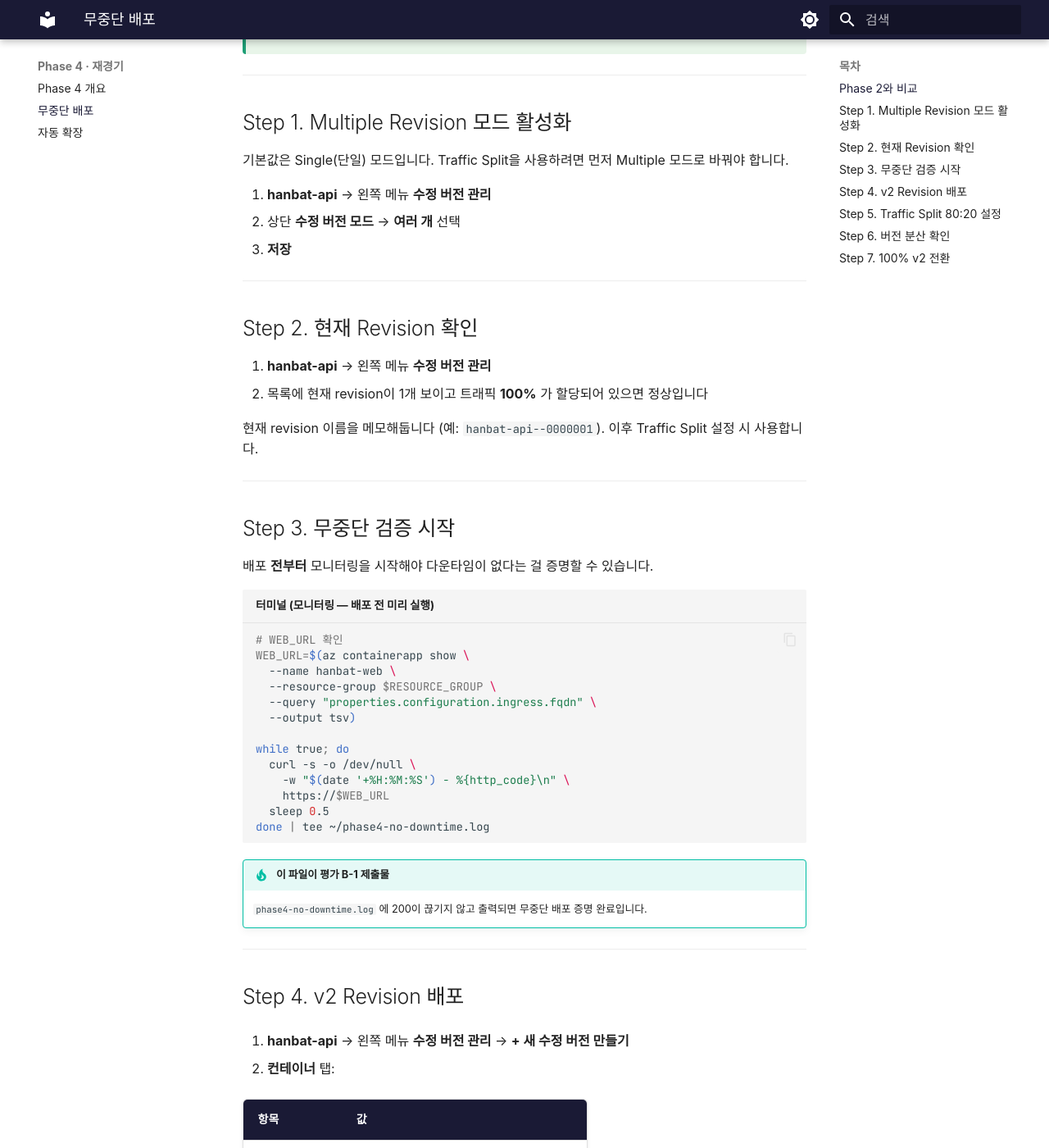
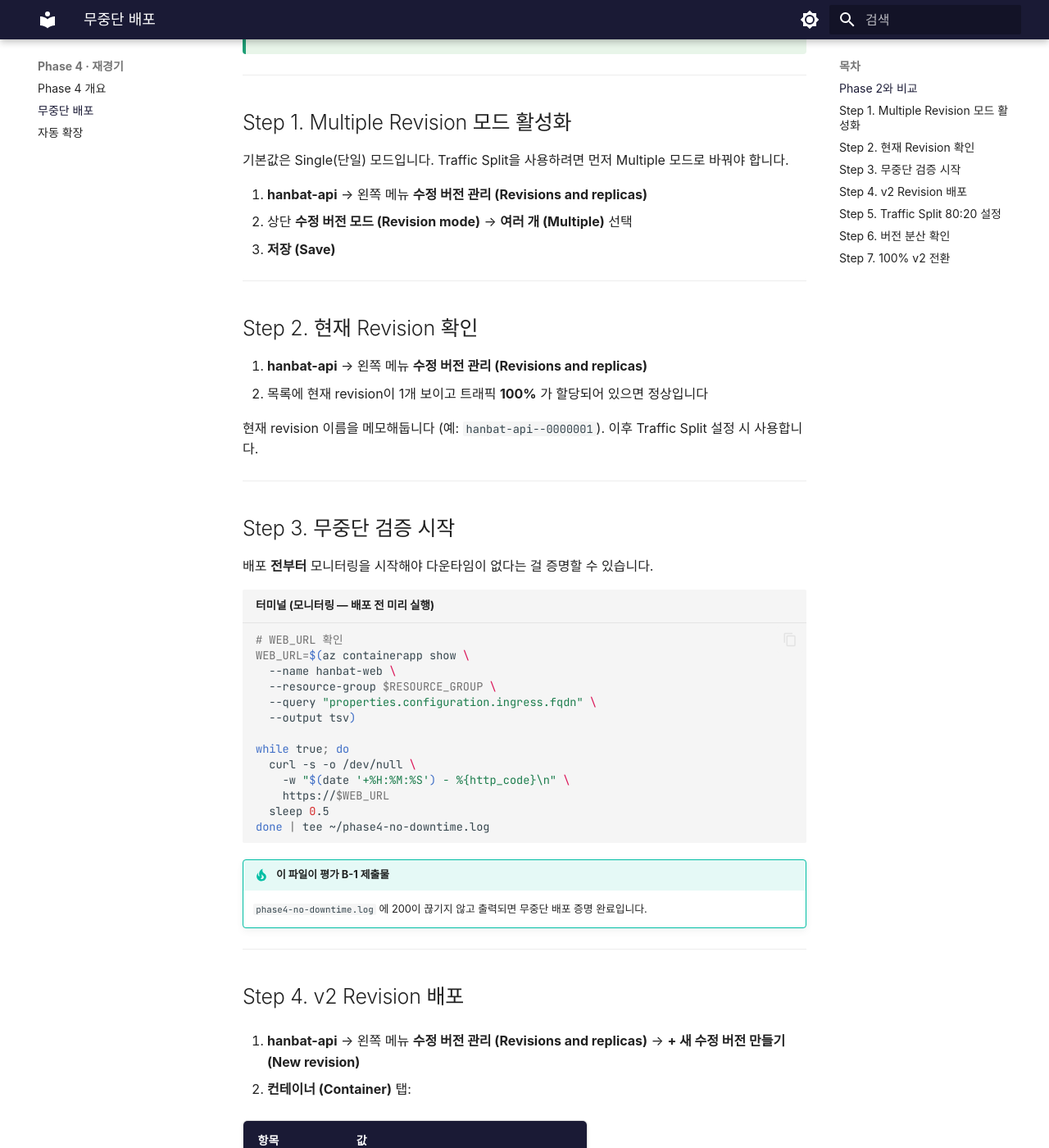
Before and after one commit to skilleat-labs/container-service-labs, an MkDocs documentation site: the page built from docs/phase-4/zero-downtime-deploy.md, in a window 1280 px wide and 1400 px high, scrolled down 591 px. Shown: the whole window at 82% size. Built offline with MkDocs 1.6.1 and Material for MkDocs 9.7.7, drawn with Linux system fonts in a browser that asks for light colours; some web fonts are replaced; some of the changed text lies outside the part shown.

Commit message:
docs: 포털 메뉴명에 영문 병기 추가
- 기본 사항 (Basics), 컨테이너 (Container), 수신 (Ingress)
- Scale (규모 조정), 수정 버전 관리 (Revisions and replicas)
- 수정 버전 모드 (Revision mode), 여러 개 (Multiple)
- 새 수정 버전 만들기 (New revision)
- 검토 + 만들기 (Review + create), 만들기 (Create), 저장 (Save)

Co-Authored-By: Claude Sonnet 4.6 <noreply@anthropic.com>

```diff
--- a/docs/phase-4/zero-downtime-deploy.md
+++ b/docs/phase-4/zero-downtime-deploy.md
@@ -27,15 +27,15 @@ Revision 교체 → 다운타임 0초 / Traffic Split → v1:v2 = 80:20
 
 기본값은 Single(단일) 모드입니다. Traffic Split을 사용하려면 먼저 Multiple 모드로 바꿔야 합니다.
 
-1. **hanbat-api** → 왼쪽 메뉴 **수정 버전 관리**
-2. 상단 **수정 버전 모드** → **여러 개** 선택
-3. **저장**
+1. **hanbat-api** → 왼쪽 메뉴 **수정 버전 관리 (Revisions and replicas)**
+2. 상단 **수정 버전 모드 (Revision mode)** → **여러 개 (Multiple)** 선택
+3. **저장 (Save)**
 
 ---
 
 ## Step 2. 현재 Revision 확인
 
-1. **hanbat-api** → 왼쪽 메뉴 **수정 버전 관리**
+1. **hanbat-api** → 왼쪽 메뉴 **수정 버전 관리 (Revisions and replicas)**
 2. 목록에 현재 revision이 1개 보이고 트래픽 **100%** 가 할당되어 있으면 정상입니다
 
 현재 revision 이름을 메모해둡니다 (예: `hanbat-api--0000001`). 이후 Traffic Split 설정 시 사용합니다.
@@ -69,9 +69,9 @@ done | tee ~/phase4-no-downtime.log
 
 ## Step 4. v2 Revision 배포
 
-1. **hanbat-api** → 왼쪽 메뉴 **수정 버전 관리** → **+ 새 수정 버전 만들기**
+1. **hanbat-api** → 왼쪽 메뉴 **수정 버전 관리 (Revisions and replicas)** → **+ 새 수정 버전 만들기 (New revision)**
 
-2. **컨테이너** 탭:
+2. **컨테이너 (Container)** 탭:
 
    | 항목 | 값 |
    |------|-----|
@@ -104,10 +104,10 @@ done | tee ~/phase4-no-downtime.log
 
 v2 Revision이 **Running** 상태가 되면 트래픽을 분배합니다.
 
-1. **hanbat-api** → 왼쪽 메뉴 **수정 버전 관리**
+1. **hanbat-api** → 왼쪽 메뉴 **수정 버전 관리 (Revisions and replicas)**
 2. 목록에 v1, v2 revision이 모두 보입니다
 3. v1 트래픽: **80**, v2 트래픽: **20** 입력
-4. **저장**
+4. **저장 (Save)**
 
 !!! info "Revision 이름 확인"
     수정 버전 관리 목록에서 각 revision의 이름과 현재 트래픽 비중을 확인할 수 있습니다.
@@ -133,9 +133,9 @@ v2 Revision이 **Running** 상태가 되면 트래픽을 분배합니다.
 
 검증 완료 후 v2로 전체 전환합니다.
 
-1. **hanbat-api** → 왼쪽 메뉴 **수정 버전 관리**
+1. **hanbat-api** → 왼쪽 메뉴 **수정 버전 관리 (Revisions and replicas)**
 2. v1 트래픽: **0**, v2 트래픽: **100** 입력
-3. **저장**
+3. **저장 (Save)**
 
 Web 화면이 파란 테마(v1) → 초록 테마(v2)로 바뀌고, 배송 추적 기능이 추가됩니다.
 
```
Also changed, not shown: other parts of docs/phase-4/zero-downtime-deploy.md (+1 -1 lines), docs/phase-3/api-deploy.md (+6 -6 lines), docs/phase-3/web-deploy.md (+5 -5 lines).
